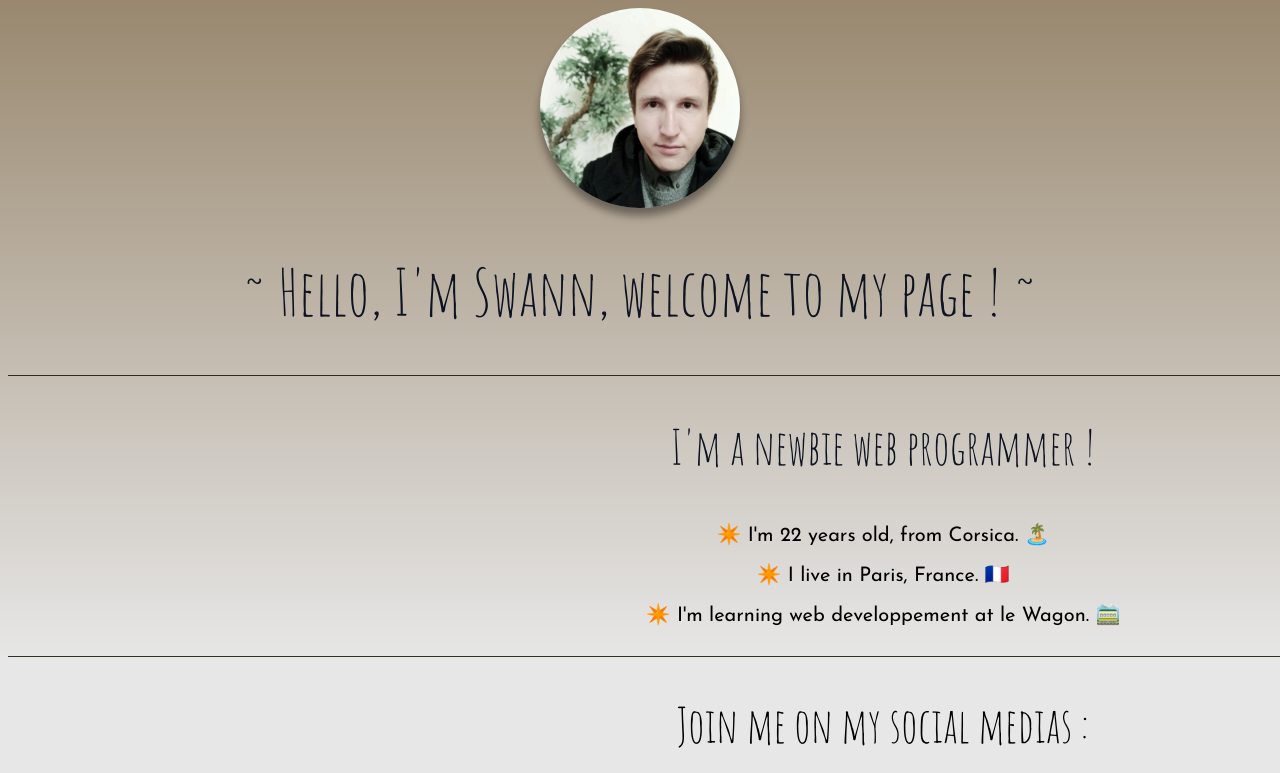
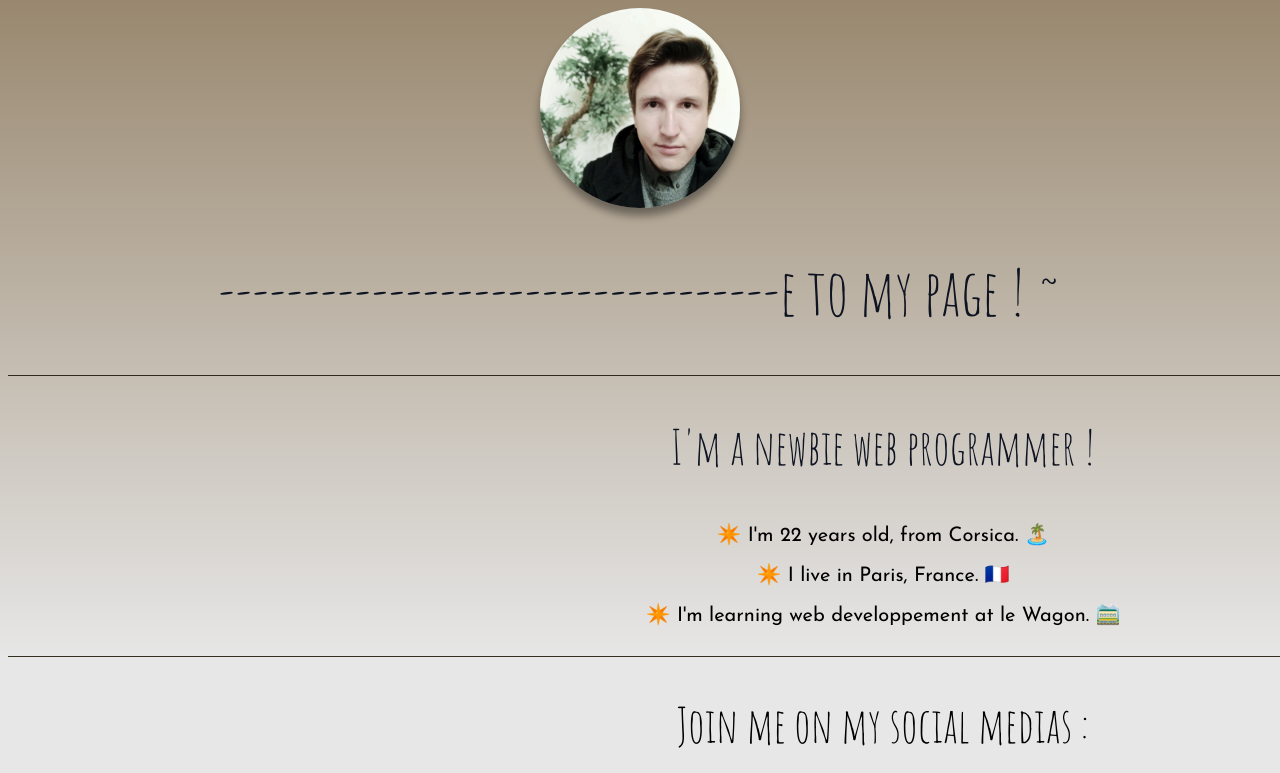
Before and after one commit to SMVNN/profile2, a plain HTML site: page index.html in a window 1280 px wide. Shown: the top 773 px of the page. Drawn offline with Linux system fonts and the light colour scheme.

Commit message:
Wording adjustments

```diff
--- a/index.html
+++ b/index.html
@@ -41,7 +41,7 @@
   </head>
   <body>
     <img src="images/pp.jpg" alt="Swann" id="pp">
-    <h1>~ Hello, I'm Swann, welcome to my page ! ~</h1>
+    <h1>---------------------------------e to my page ! ~</h1>
     <div class="para">
       <h2>I'm a newbie web programmer ! </h2>
       <p id="des">✴️ I'm 22 years old, from Corsica. 🏝️<br>✴️ I live in Paris, France. 🇫🇷<br>✴️ I'm learning web developpement at le Wagon. 🚞</p>
```
